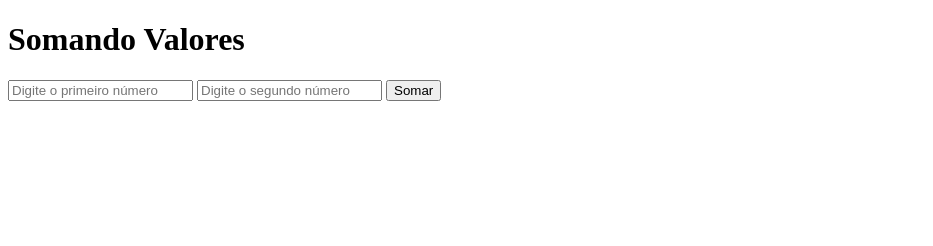
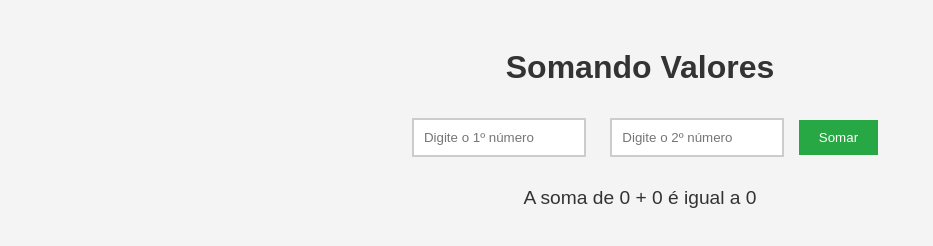
Before and after one commit to Htrabulsi/CursoJS, a plain HTML site: page aula10/ex007.html in a window 1280 px wide. Both pictures are taken after a click on the button "Somar". Shown: the whole page, without its empty margins (0-933 px from the left). Drawn offline with Linux system fonts and the light colour scheme.

Commit message:
exercicio 10

```diff
--- a/aula10/ex007.html
+++ b/aula10/ex007.html
@@ -4,16 +4,64 @@
     <meta charset="UTF-8">
     <meta name="viewport" content="width=device-width, initial-scale=1.0">
     <title>Somando Números</title>
+    <style>
+        body {
+            font-family: Arial, sans-serif;
+            background-color: #f4f4f4;
+            color: #333;
+            text-align: center;
+            padding: 20px;
+        }
+        input[type="number"] {
+            width: 150px;
+            padding: 10px;
+            margin: 10px;
+        }
+        input[type="button"] {
+            padding: 10px 20px;
+            background-color: #28a745;
+            color: white;
+            border: none;
+            cursor: pointer;
+        }
+        input[type="number"] {
+            border: 2px solid #ccc;
+        }
+
+        input[type="button"]:hover {
+            background-color: #218838;
+        }
+
+        input[type="number"]:focus {
+            border: 2px solid #218838;
+            outline: none;
+        }
+
+        input[type="number"]:focus::placeholder {
+            color: transparent;
+            transition: color 0.3s ease;
+        }
+
+        #Resultado {
+            margin-top: 20px;
+            font-size: 1.2em;
+        }
+
+    </style>
 </head>
 <body>
     <h1>Somando Valores</h1>
-    <input type="number" name="txtn1" id="txtn1" placeholder="Digite o primeiro número">
-    <input type="number" name="txtn2" id="txtn2" placeholder="Digite o segundo número">
+    <input type="number" name="txtn1" id="txtn1" placeholder="Digite o 1º número">
+    <input type="number" name="txtn2" id="txtn2" placeholder="Digite o 2º número">
     <input type="button" value="Somar" onclick="somar()">
-
-
+    <div id="Resultado">Resultado:</div>
     <script>
-
+        function somar() {
+            var n1 = Number(document.getElementById('txtn1').value);
+            var n2 = Number(document.querySelector('input#txtn2').value); /* Usando métodos diferentes para demonstração */
+            var resultado = n1 + n2;
+            Resultado.innerHTML = (`A soma de ${n1} + ${n2} é igual a ${resultado}`);
+        }
     </script>
 </body>
 </html>
--- /dev/null
+++ b/aula11/ex008.js
@@ -0,0 +1,6 @@
+var vel = 12
+console.log(`A velocidade do seu carro é ${vel} km/h`)
+if (vel > 60) { // Condição simples!
+    console.log('Você ultrapassou a velocidade permitida. MULTADO!')
+}
+console.log('Dirija sempre usando cinto de segurança!')
```
Also changed, not shown: aula11/ex009.js (added, +7 -0 lines), aula11/ex010.html (added, +61 -0 lines).
